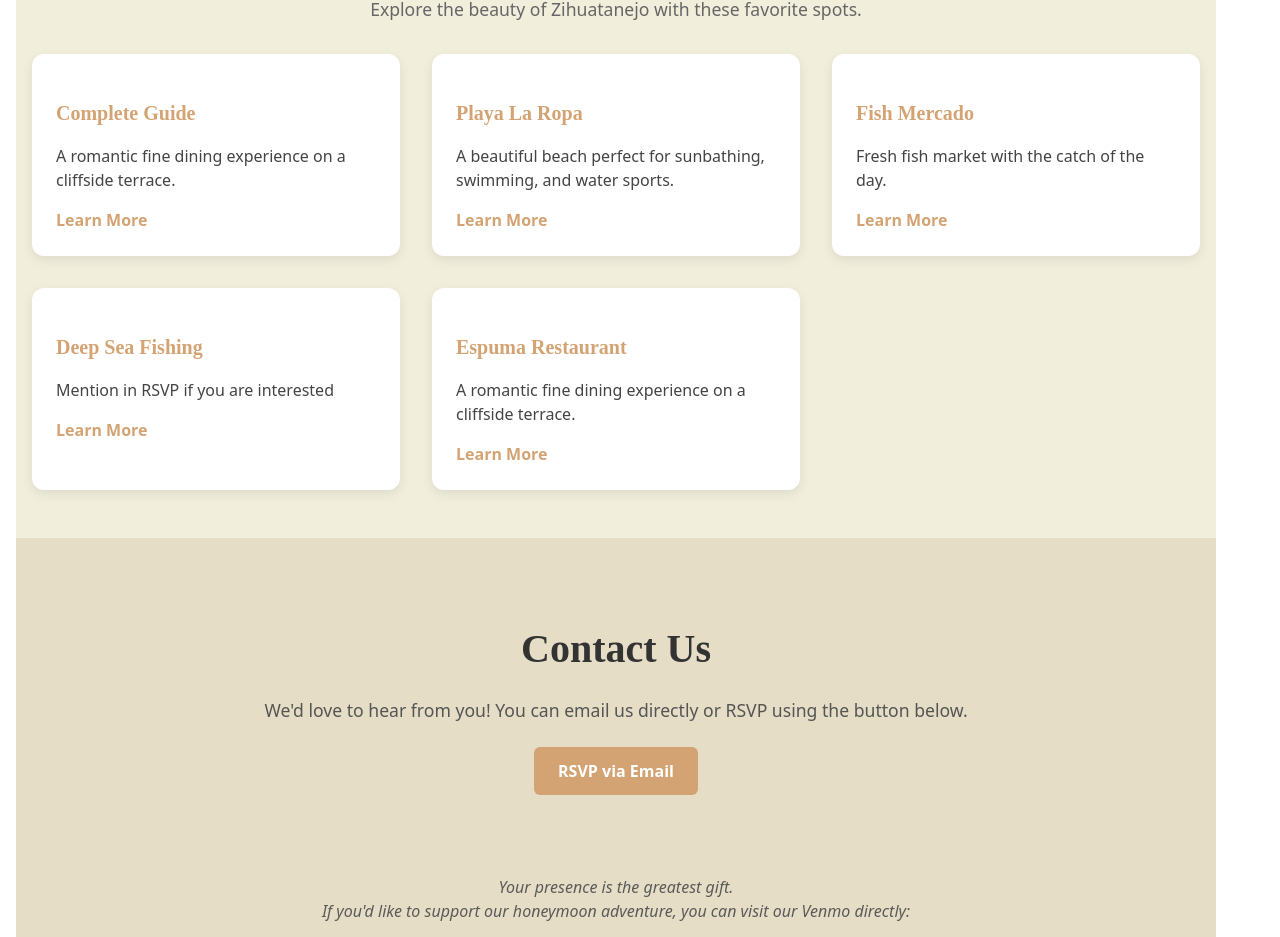
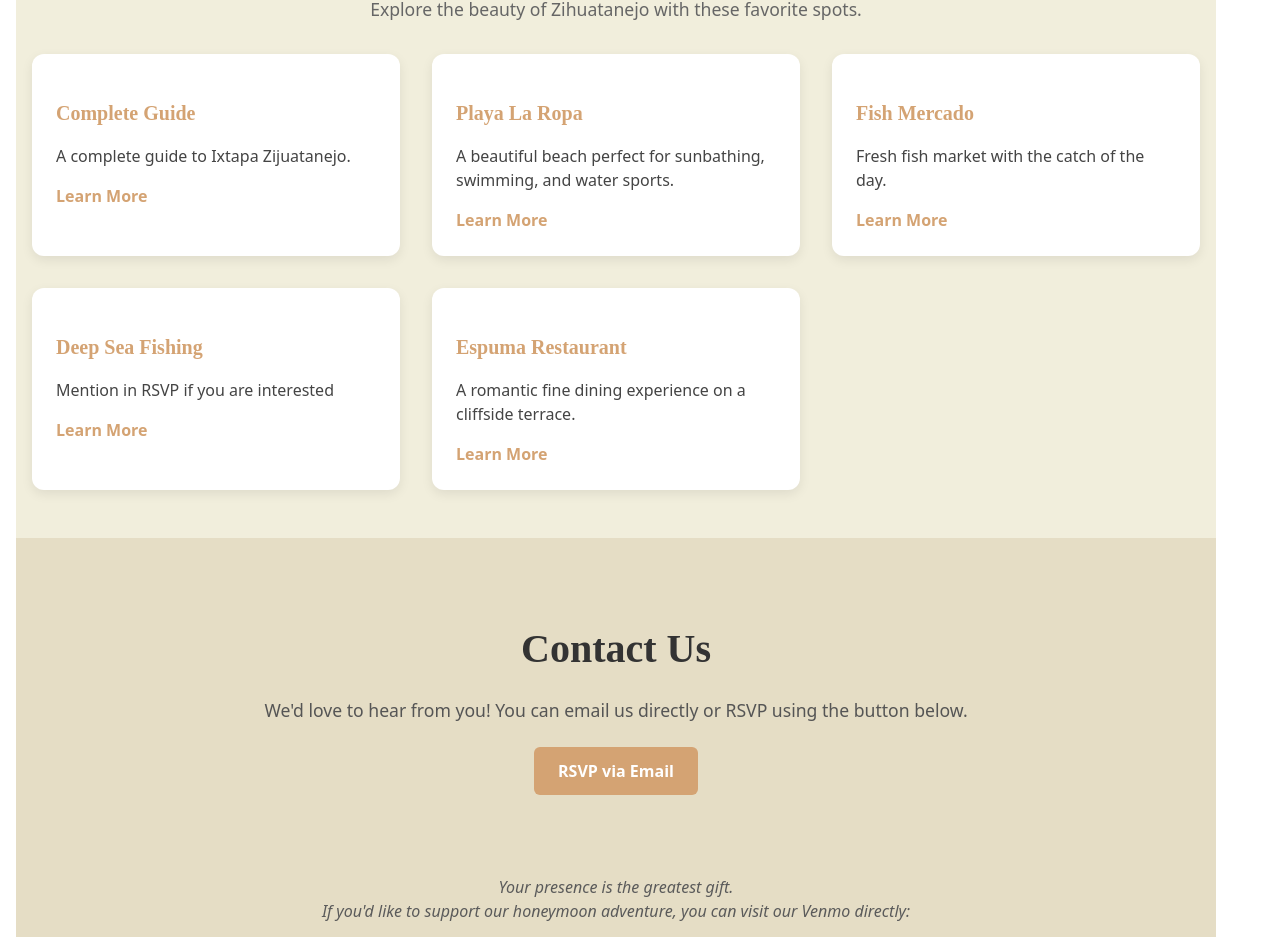
Before and after one commit to ElvisRivera21/ixtapaRepo, a React (Vite) app: page / in a window 1280 px wide. Shown: the part 2531-3468 px from the top of the page. Built offline with nearby package versions, Linux system fonts and the light colour scheme.

Commit message:
update to verbiage

```diff
--- a/src/components/ThingsToDo.jsx
+++ b/src/components/ThingsToDo.jsx
@@ -6,7 +6,7 @@ function ThingsToDo() {
 
         {
             name: 'Complete Guide',
-            description: 'A romantic fine dining experience on a cliffside terrace.',
+            description: 'A complete guide to Ixtapa Zijuatanejo.',
             link: 'https://www.ixtapa.net/',
         },
 
```
